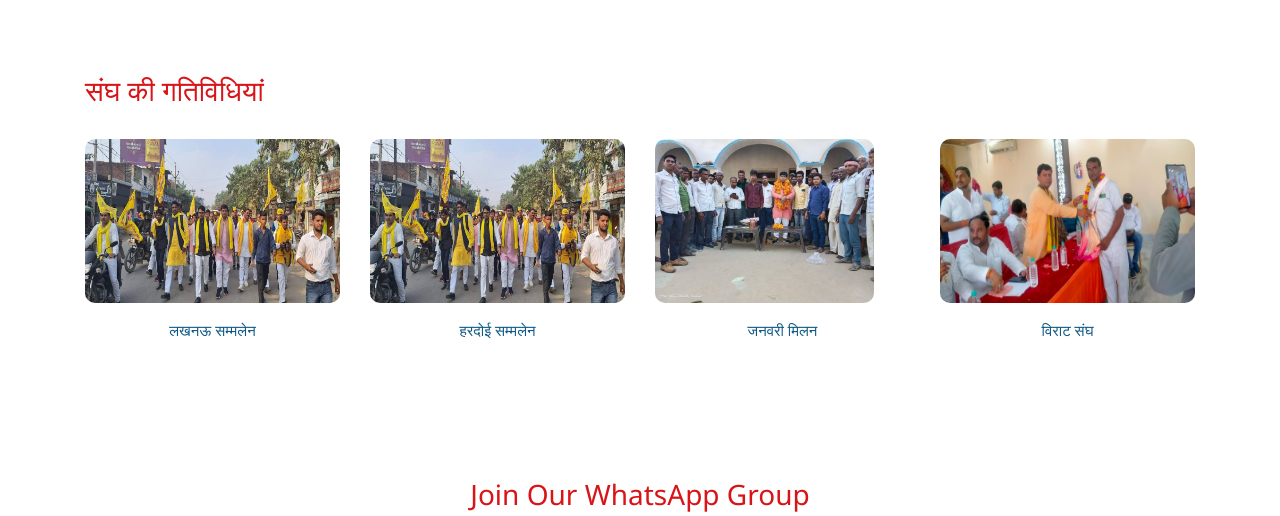
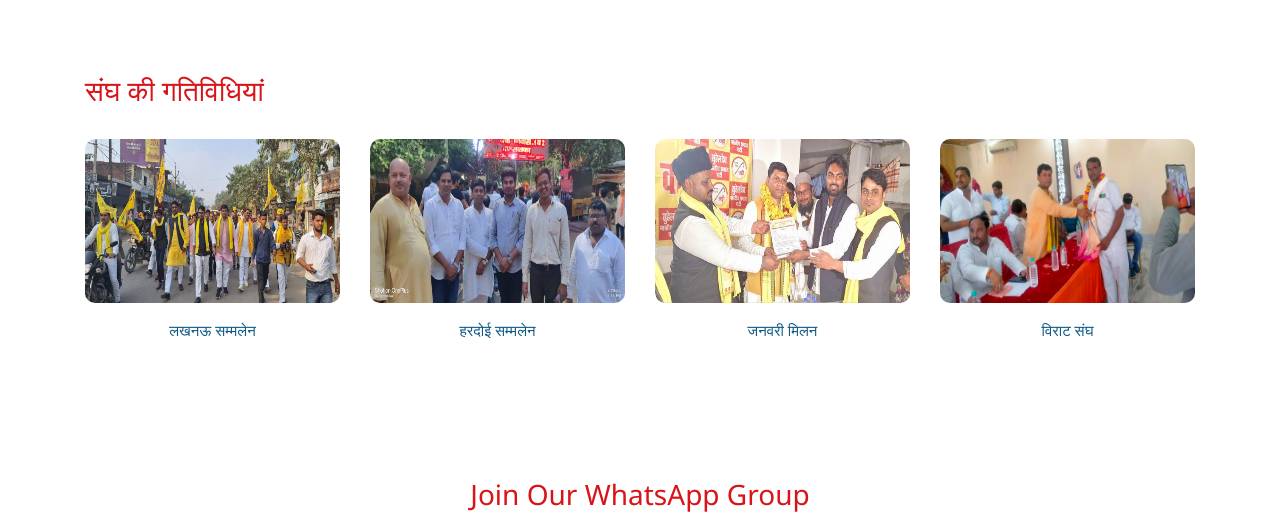
Before and after one commit to Rajkapoor51/akhilbhartiya, a plain HTML site: page index.html in a window 1280 px wide. Shown: the part 1160-1676 px from the top of the page. Drawn offline with nearby package versions, Linux system fonts and the light colour scheme.

Commit message:
updated images

```diff
--- a/index.html
+++ b/index.html
@@ -315,7 +315,7 @@
 							<div class="col-md-3 news-box">
 								<div class="news-wrap">
 									<div class="news-img-wrap">
-										<img src="assets/img/banner22.jpeg" alt="" class="img-news" />
+										<img src="assets/img/gallery/12.jpg" alt="" class="img-news" />
 									</div>
 									<div class="news-text-wrap">
 										<a href="">
@@ -329,7 +329,7 @@
 							<div class="col-md-3 news-box">
 								<div class="news-wrap">
 									<div class="news-img-wrap">
-										<img src="assets/img/gallery/11.jpg" alt="" class="img-news" />
+										<img src="assets/img/gallery/8.jpg" alt="" class="img-news" />
 									</div>
 									<div class="news-text-wrap">
 										<a href="">
```
